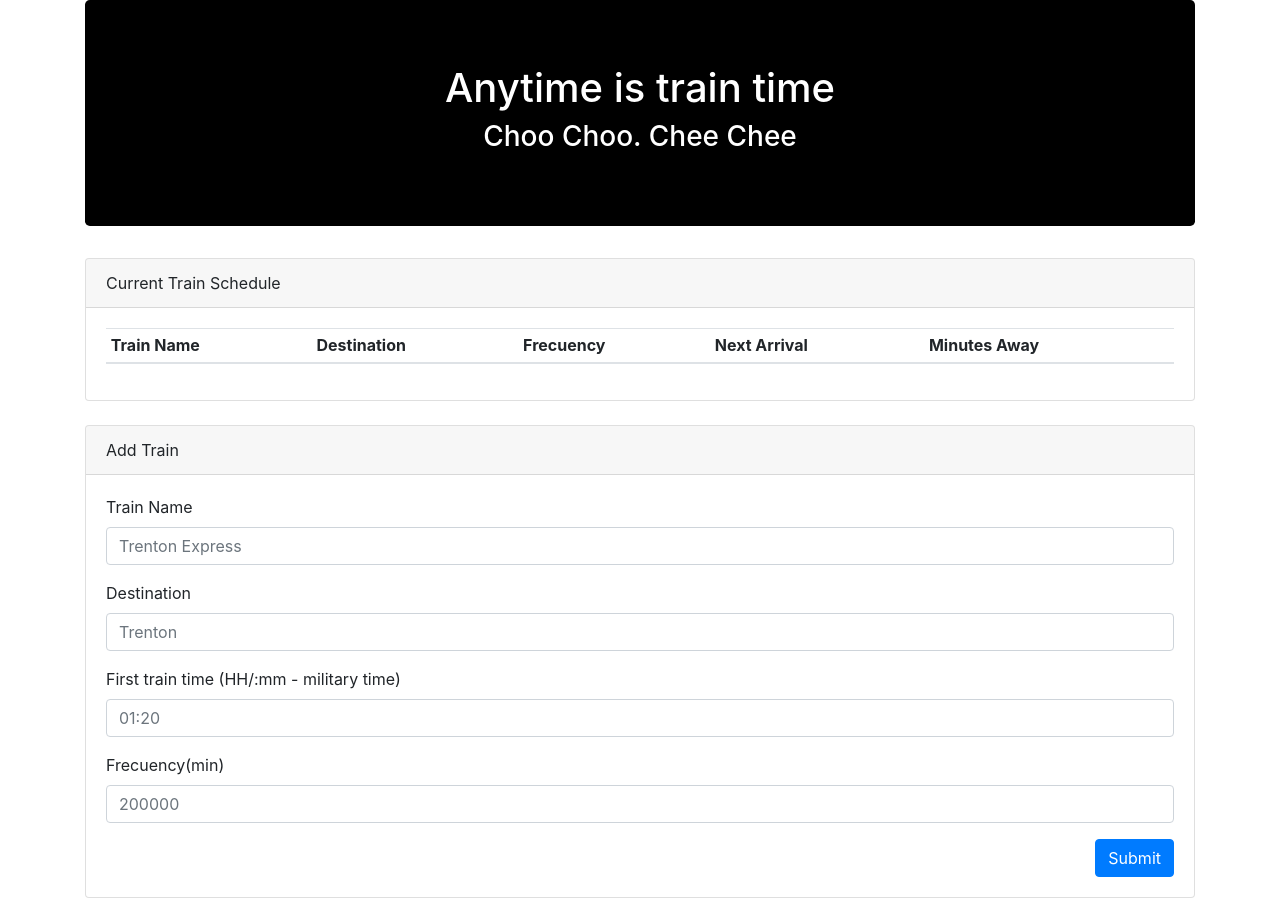
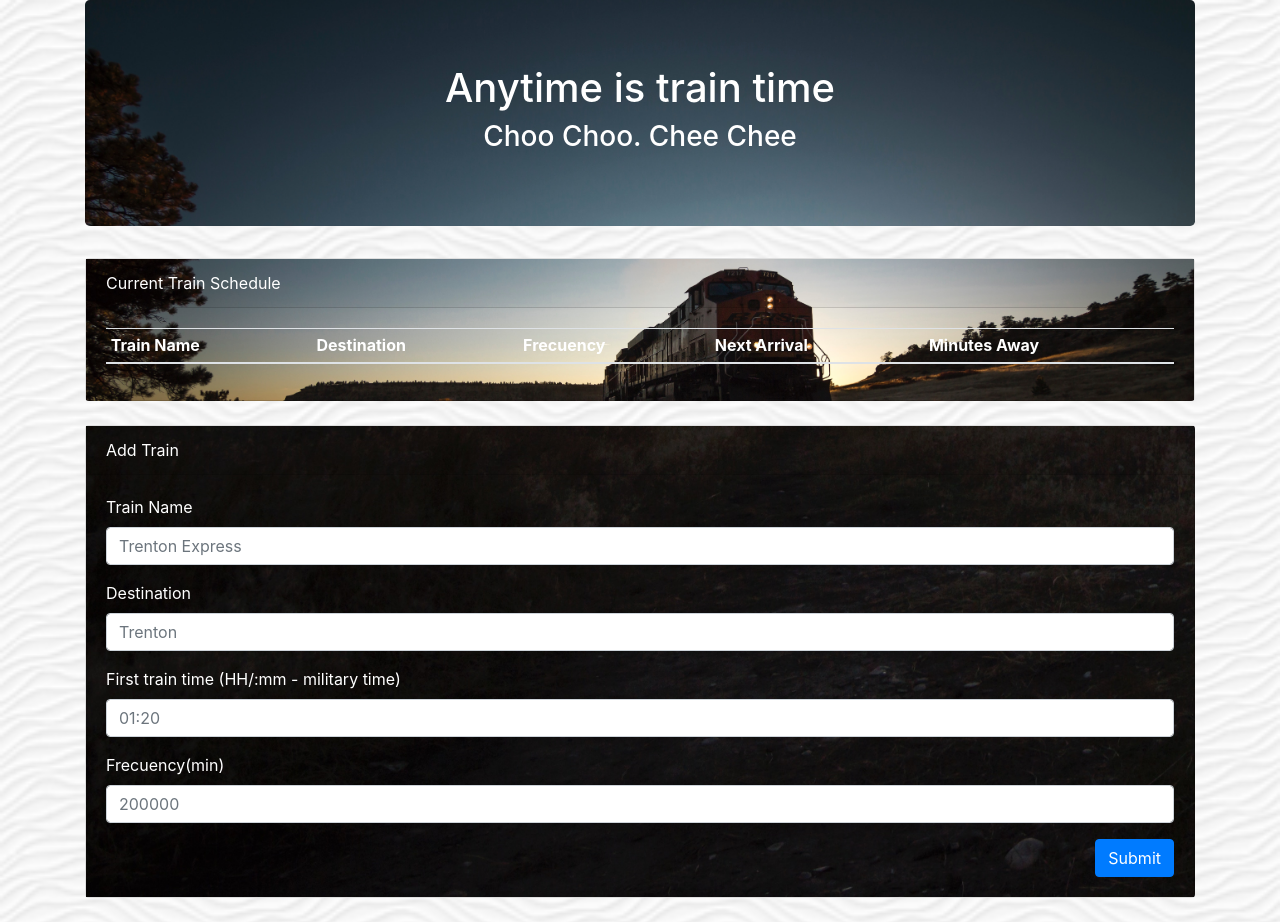
Before and after one commit to rcubillo/-FirebaseAssignment-, a plain HTML site: page index.html in a window 1280 px wide. Drawn offline with nearby package versions, Linux system fonts and the light colour scheme; no server answers.

Commit message:
Added a background

```diff
--- /dev/null
+++ b/assets/CSS/style.css
@@ -0,0 +1,28 @@
+
+/* Inserting a background picture to the body */
+body{
+    background-image: url("../Images/all.png");
+    background-repeat:no-repeat;
+    background-size:cover;
+
+}
+
+#tittle{
+    background-image: url("../Images/1.jpg");
+background-repeat:no-repeat;
+background-size:cover;
+}
+
+#currentschedule{
+    background-image: url("../Images/2.jpg");
+    background-repeat:no-repeat;
+    background-size:cover;
+    color: white;
+}
+
+#form{
+    background-image: url("../Images/3.jpg");
+    background-repeat:no-repeat;
+    background-size:cover;
+    color:white;
+}
--- a/index.html
+++ b/index.html
@@ -18,6 +18,9 @@
   <!-- Moment.js Reference -->
   <script src="https://cdnjs.cloudflare.com/ajax/libs/moment.js/2.22.2/moment.min.js"></script>
 
+  <!-- My CSS -->
+  <link rel="stylesheet" type="text/css" href="assets/CSS/style.css">
+
   <style>
     #employee-table th,
     td {
@@ -33,7 +36,7 @@
   <div class="container">
 
     <!-- Jumbotron -->
-    <div class="jumbotron" style="background-color: black; color: white">
+    <div class="jumbotron"  id="tittle" style="background-color: black; color: white">
       <h1 class="text-center">Anytime is train  time</h1>
       <h3 class="text-center">Choo  Choo. Chee  Chee</h3>
     </div>
@@ -43,7 +46,7 @@
       <div class="col-md-12">
 
         <!-- Current Employees-->
-        <div class="card mb-4">
+        <div class="card mb-4" id="currentschedule">
           <div class="card-header">Current Train Schedule</div>
           <div class="card-body">
             <table class="table table-sm table-hover" id='train-table'>
@@ -64,15 +67,15 @@
       </div>
     </div>
 
-    <div class="row">
+    <div class="row" >
       <div class="col-md-12">
         <!-- Add train  -->
-        <div class="card mb-4">
+        <div class="card mb-4" id="form">
           <div class="card-header">Add Train</div>
           <div class="card-body">
 
             <!-- Entry Form -->
-            <form>
+            <form></form>
               <div class="form-group">
                 <label for="train-name-input">Train Name</label>
                 <input class="form-control" id="train-name-input" placeholder="Trenton Express" type="text">
```
Also changed, not shown: assets/Images/1.jpg (added), assets/Images/2.jpg (added), assets/Images/3.jpg (added), assets/Images/all.png (added).
